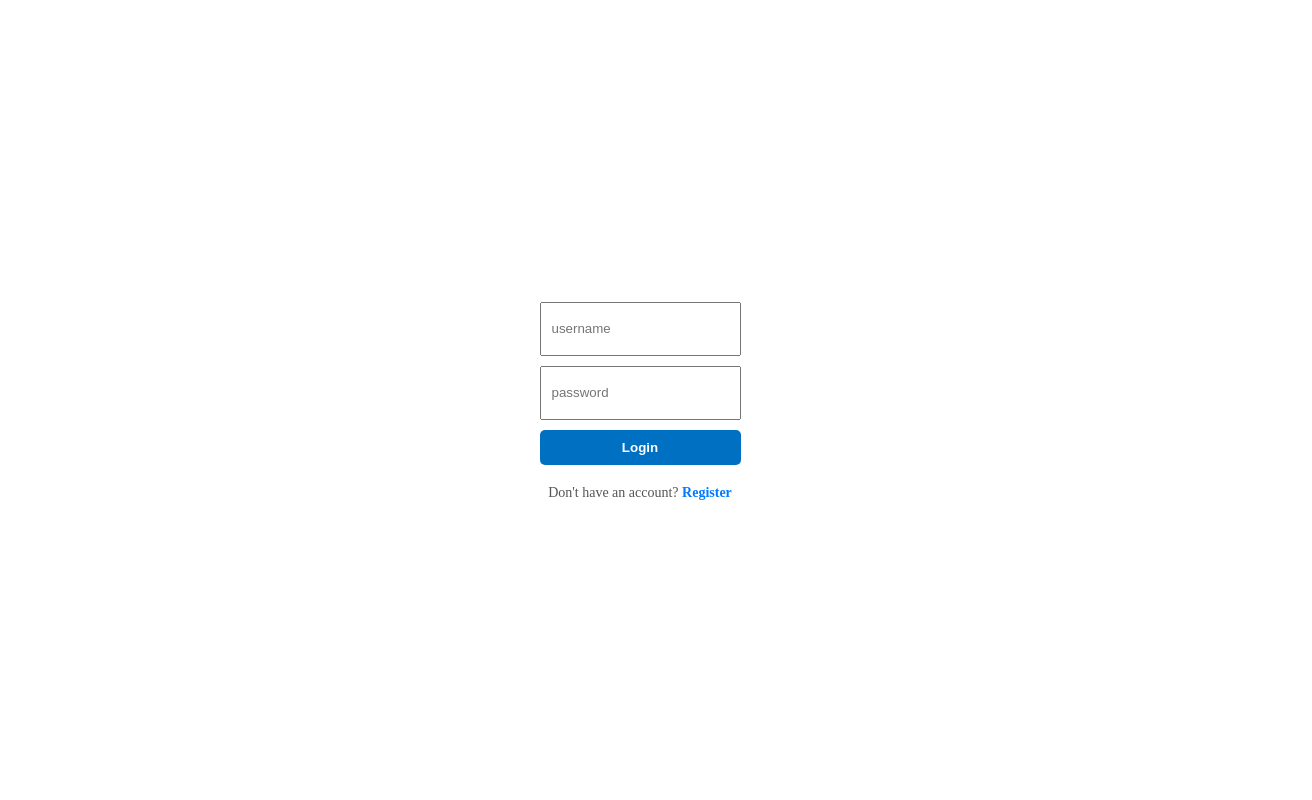
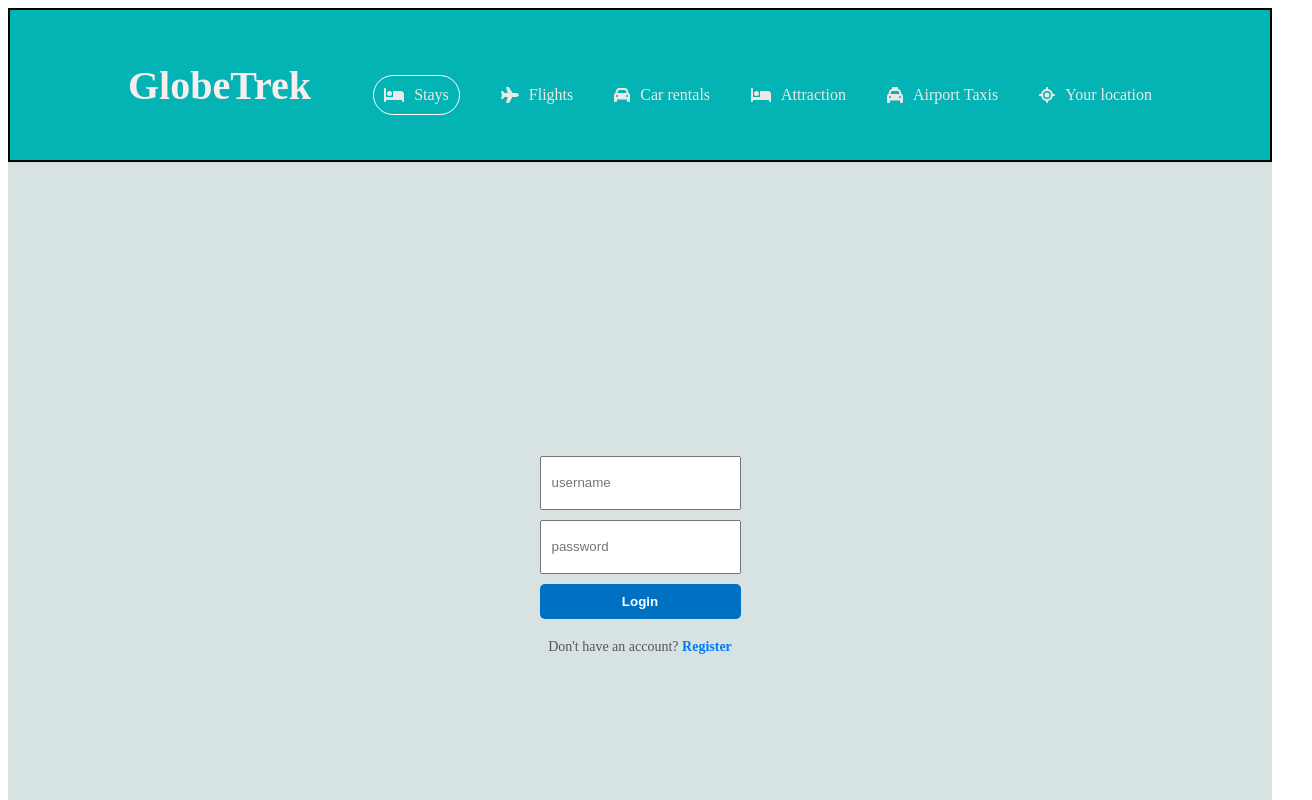
Before and after one commit to par2hibATU/GlobeTrek_FinalProject, a React (Create React App) app in the folder client/: page /login in a window 1280 px wide. Shown: the top 800 px of the page, 1312 px wide, since content can reach past the window. Built offline with nearby package versions, Linux system fonts and the light colour scheme.

Commit message:
css part is done for the login page. Great stuff

```diff
--- /dev/null
+++ b/client/src/components/navbar/Navbar_for_Login.jsx
@@ -0,0 +1,71 @@
+import React, { useContext, useState } from "react";
+import "./navbar.css";
+import { FontAwesomeIcon } from "@fortawesome/react-fontawesome";
+import {
+  faBed,
+  faCar,
+  faLocation,
+  faPlane,
+  faTaxi,
+  faUser,
+
+} from "@fortawesome/free-solid-svg-icons";
+import { Link, useNavigate } from "react-router-dom";
+import { AuthContext } from "../../context/AuthContext";
+
+
+
+export const Navbar = () => {
+  const navigate = useNavigate();
+
+  const { user, dispatch } = useContext(AuthContext);
+  console.log("Navbar user:", user); // Debugging
+  const [menuOpen, setMenuOpen] = useState(false);
+
+  const handleLogout = () => {
+    dispatch({ type: "LOGOUT" });
+    localStorage.removeItem("user");
+    navigate("/")
+  }
+  return (
+    <div className="navbar">
+
+      <div className="navContainer">
+        <Link to="/" style={{color:"inherit",textDecoration:"none"}}>
+          <span className="logo">GlobeTrek</span>
+        </Link>
+
+        <div className="navItems">
+          <div className="navbarList">
+            <div className="navbarListItem active">
+              <FontAwesomeIcon icon={faBed} />
+              <span>Stays</span>
+            </div>
+
+            <div className="navbarListItem">
+              <FontAwesomeIcon icon={faPlane} />
+              <span>Flights</span>
+            </div>
+            <div className="navbarListItem">
+              <FontAwesomeIcon icon={faCar} />
+              <span>Car rentals</span>
+            </div>
+            <div className="navbarListItem">
+              <FontAwesomeIcon icon={faBed} />
+              <span>Attraction</span>
+            </div>
+            <div className="navbarListItem">
+              <FontAwesomeIcon icon={faTaxi} />
+              <span>Airport Taxis</span>
+            </div>
+            <div className="navbarListItem">
+              <FontAwesomeIcon icon={faLocation} />
+              <span>Your location</span>
+            </div>
+          </div>
+        </div>
+      </div>
+    </div>
+  );
+};
+export default Navbar;
--- a/client/src/pages/home/Home.jsx
+++ b/client/src/pages/home/Home.jsx
@@ -7,10 +7,6 @@ import FeaturedProperties from "../../components/featuredProperties/FeaturedProp
 import Subscribe from "../mailList/Subscribe";
 import Footer from "../../components/footer/Footer";
 import HamburgerButton from "../../components/button/HamburgerButton";
-
-
-
-
 
 
 export const Home = () => {
--- a/client/src/pages/login/Login.jsx
+++ b/client/src/pages/login/Login.jsx
@@ -3,6 +3,9 @@ import { useContext, useState } from "react";
 import { useNavigate } from "react-router-dom";
 import { AuthContext } from "../../context/AuthContext";
 import "./login.css";
+import Navbar from "../../components/navbar/Navbar_for_Login.jsx";
+import Subscribe from "../mailList/Subscribe";
+import Footer from "../../components/footer/Footer";
 import { faUser } from "@fortawesome/free-solid-svg-icons";
 
 const Login = () => {
@@ -34,6 +37,9 @@ const Login = () => {
   };
 
   return (
+    <div>
+      <Navbar />
+      <div className="background">
         <div className="login">
           <div className="lContainer">
             <input
@@ -50,7 +56,11 @@ const Login = () => {
               onChange={handleChange}
               className="lInput"
             />
-        <button disabled={loading} onClick={handleClick} className="lButton">
+            <button
+              disabled={loading}
+              onClick={handleClick}
+              className="lButton"
+            >
               Login
             </button>
             {error && <span>{error.message}</span>}
@@ -59,6 +69,10 @@ const Login = () => {
             </p>
           </div>
         </div>
+      </div>
+      <Subscribe />
+      <Footer />
+    </div>
   );
 };
 
--- a/client/src/pages/login/login.css
+++ b/client/src/pages/login/login.css
@@ -1,3 +1,7 @@
+.background{
+  background-color: #d7e2e2;
+}
+
 .login {
     height: 100vh;
     display: flex;
```
Lines whose indentation alone changed are shown as unchanged.
